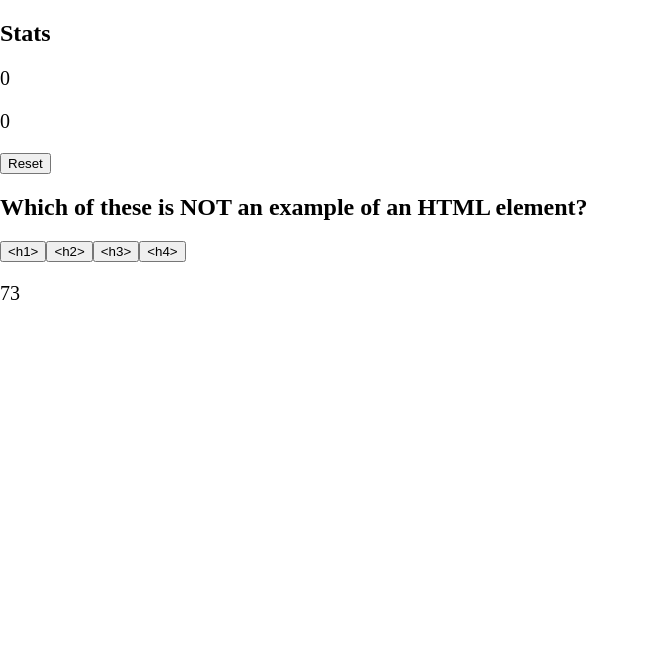
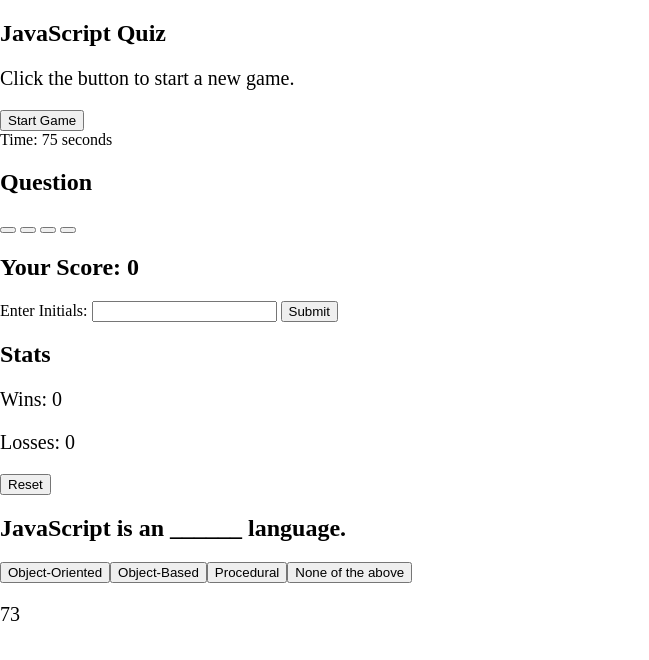
Before and after one commit to jmlouf/javascript-quiz-game, a plain HTML site: page index.html in a window 1280 px wide. Both pictures are taken after a click on the button "Play". Shown: the whole page, without its empty margins (0-649 px from the left). Drawn offline with Linux system fonts and the light colour scheme.

```diff
--- a/assets/js/script.js
+++ b/assets/js/script.js
@@ -89,32 +89,44 @@ divMessageEl.setAttribute("class", "answer-message");
 
 
 // Global variables
-var isWin = false;
+var isWin;
 
-var questionIndex = 0;
 var currentQuestion;
+var index;
 
 var timerInterval;
 var secondsLeft;
 
 var questions = [
   {
-    question: "Which of these is NOT an example of an HTML element?",
-    choices: ["<h1>", "<h2>", "<h3>", "<h4>"],
-    answer: "<h1>",
+    question: "JavaScript is an ______ language.",
+    choices: ["Object-Oriented", "Object-Based", "Procedural", "None of the above"],
+    answer: "Object-Oriented",
   },
 
   {
-    question: "This is another of the following?",
-    choices: ["answer1", "answer2", "answer3", "answer4"],
-    answer: "answer3",
+    question: "Which of the following keywords are used to define a variable in JavaScript?",
+    choices: ["var", "let", "Both A and B", "None of the above"],
+    answer: "Both A and B",
   },
 
   {
-    question: "Which of these is NOT an example of an HTML element?",
-    choices: ["<h1>", "<h2>", "<h3>", "<h4>"],
-    answer: "<h1>",
+    question: "Which of the following methods is used to access HTML elements using JavaScript?",
+    choices: ["getElementbyId()", "getElementsByClassName()", "Both A and B", "None of the above"],
+    answer: "Both A and B",
   },
+
+  {
+    question: "Upon encountering empty statements, what does the JavaScript Interpreter do?",
+    choices: ["Throws an error", "Ignores the statements", "Gives a warning", "None of the above"],
+    answer: "Ignores the statements",
+  },
+
+  {
+    question: "Which of the following methods can be used to display data in some form using JavaScript?",
+    choices: ["document.write()", "console.log()", "window.alert()", "All of the above"],
+    answer: "All of the above",
+  }
 ];
 
 
@@ -122,7 +134,7 @@ var questions = [
 // Updates win count  and sets win count to user's local storage
 function setWins() {
 
-  wins.textContent = winsCounter;
+  pWinsStatsEl.textContent = winsCounter;
   localStorage.setItem("winsCount", winsCounter);
 
 };
@@ -132,7 +144,7 @@ function setWins() {
 // Updates loss count  and sets loss count to user's local storage
 function setLosses() {
 
-  losses.textContent = lossesCounter;
+  pLossesStatsEl.textContent = lossesCounter;
   localStorage.setItem("lossesCount", lossesCounter);
 
 };
@@ -151,7 +163,9 @@ function getWins() {
     winsCounter = storedWins;
   }
 
-  pWinsStatsEl.textContent = winsCounter;
+  var winsMessage = "Wins: " + winsCounter;
+
+  pWinsStatsEl.textContent = winsMessage;
 
 };
 
@@ -167,11 +181,9 @@ function getLosses() {
     lossesCounter = storedLosses;
   }
 
-  pLossesStatsEl.textContent = lossesCounter;
+  var lossesMessage = "Losses: " + lossesCounter;
 
-  // String to display
-
-
+  pLossesStatsEl.textContent = lossesMessage;
 
 };
 
@@ -186,18 +198,46 @@ function init() {
 };
 
 
+function winGame() {
+  endGameMessageEl.textContent = "You Win!";
+  winsCounter++
+  setWins();
+};
+
+function loseGame() {
+  endGameMessageEl.textContent = "Game Over!";
+  lossesCounter++
+  setLosses();
+};
+
+
+
+function checkWin() {
+  if (questionIndex < questions.length - 1) {
+    questionIndex++;
+    renderQuestion(questionIndex);
+  } else {
+    var isWin = true;
+  }
+
+  return isWin;
+};
+
+
 
 // Gets question from index and renders it
 function renderQuestion(index) {
 
   var currentQuestion = questions[index];
 
-  // Renders random question
-  h2GameEl.textContent = currentQuestion.question;
-  choice1GameButtonEl.textContent = currentQuestion.choices[0];
-  choice2GameButtonEl.textContent = currentQuestion.choices[1];
-  choice3GameButtonEl.textContent = currentQuestion.choices[2];
-  choice4GameButtonEl.textContent = currentQuestion.choices[3];
+  // Renders question from index
+  h2GameEl.textContent = questions[questionIndex].question;
+
+  // Renders choices from index
+  choice1GameButtonEl.textContent = questions[questionIndex].choices[0];
+  choice2GameButtonEl.textContent = questions[questionIndex].choices[1];
+  choice3GameButtonEl.textContent = questions[questionIndex].choices[2];
+  choice4GameButtonEl.textContent = questions[questionIndex].choices[3];
 
   return currentQuestion;
 };
@@ -215,13 +255,15 @@ function setTimer() {
         clearInterval(timerInterval);
         winGame();
       }
-    }
+    };
 
     if (secondsLeft === 0) {
       clearInterval(timerInterval);
       loseGame();
     }
   }, 1000);
+
+  return timerInterval;
 };
 
 
@@ -230,7 +272,7 @@ function checkAnswer(event) {
 
   var element = event.target;
 
-  if (currentQuestion.answer === element.textContent) {
+  if (currentQuestion.answer == element.textContent) {
     divMessageEl.textContent = "Correct!";
     // Set win counter
   } else {
@@ -240,19 +282,13 @@ function checkAnswer(event) {
     // Set lose counter
   }
 
+  checkWin();
+
   divMessageEl.setAttribute("style", "display:block");
 
   setTimeout(function() {
     divMessageEl.setAttribute("style", "display:none");
   }, 1000);
-
-  if (questionIndex < questions.length - 1) {
-    questionIndex++;
-    renderQuestion(questionIndex);
-  } else {
-    clearInterval(timerInterval);
-    checkWin();
-  }
 
 };
 
@@ -267,8 +303,21 @@ function startGame() {
   isWin = false;
   secondsLeft = 75;
 
+  questionIndex = 0;
+
   currentQuestion = renderQuestion(questionIndex);
   setTimer();
+
+};
+
+
+
+function endGame () {
+
+  mainGameEl.setAttribute("style", "display:none");
+  mainMenuEl.setAttribute("style", "display:block");
+
+  clearInterval(timerInterval);
 
 };
 
--- a/index.html
+++ b/index.html
@@ -11,6 +11,31 @@
     </head>
 
     <body>
+        <section class="container">
+            <div class="display" id="menu-display">
+                <h1>JavaScript Quiz</h1>
+                <p>Click the button to start a new game.</p>
+                <button id="start-button">Start Game</button>
+            </div>
+
+            <div class="display" id="quiz-display">
+                <div id="timer">Time: <span id="time-left">75</span> seconds</div>
+                <h2>Question</h2>
+                <div class="buttons-container" id="choices">
+                    <button class="choice"></button>
+                    <button class="choice"></button>
+                    <button class="choice"></button>
+                    <button class="choice"></button>
+                </div>
+            </div>
+
+            <div class="display" id="results-display">
+                <h2>Your Score: <span id="score">0</span></h2>
+                <label for="initials">Enter Initials: </label>
+                <input type="text" id="initials">
+                <button id="submit-score">Submit</button>
+            </div>
+        </section>
 
         <script src="./assets/js/script.js"></script>
     </body>
```
Also changed, not shown: assets/css/style.css (line endings or trailing spaces).
